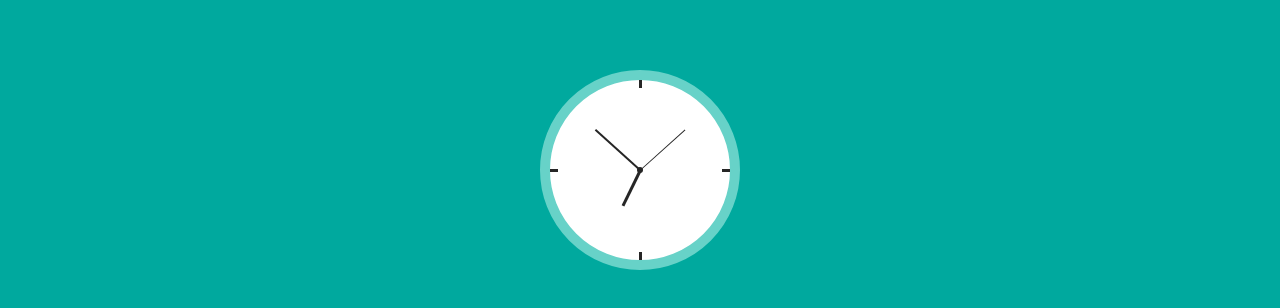
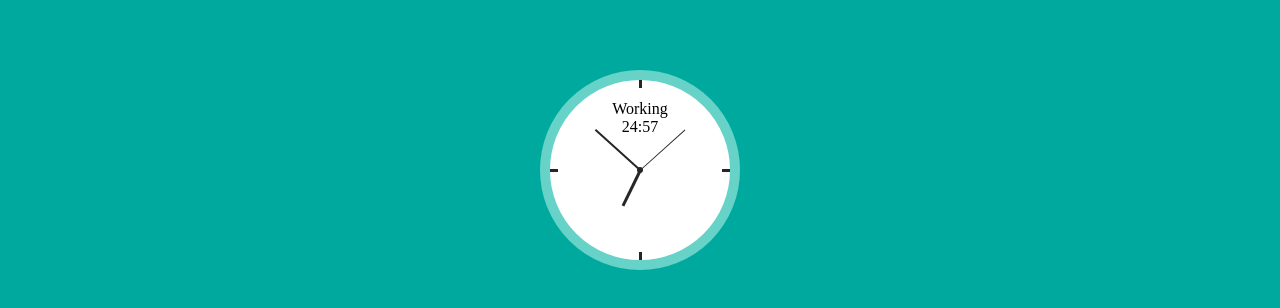
Before and after one commit to vincechang/pomodoro, a React (Create React App) app: page / in a window 1280 px wide. Both pictures are taken after a click on the element 640 px from the left and 400 px from the top of the page. Shown: the part 230-538 px from the top of the page. Built offline with nearby package versions, Linux system fonts and the light colour scheme.

Commit message:
Display status: working, short break or long break

```diff
--- a/src/Clock.jsx
+++ b/src/Clock.jsx
@@ -15,8 +15,10 @@ class Clock extends Component {
     };
     this.clickClock = this.clickClock.bind(this);
     this.setWorking = this.setWorking.bind(this);
+    this.setBreak = this.setBreak.bind(this);
     this.cancelWorking = this.cancelWorking.bind(this);
     this.cancelBreak = this.cancelBreak.bind(this);
+    this.renderTimeLeft = this.renderTimeLeft.bind(this);
   }
 
   componentDidMount() {
@@ -31,11 +33,35 @@ class Clock extends Component {
 
   setWorking() {
     console.log('working');
-    this.setState({ clockStatus: 'working' });
+    const pomodoroMinutes = this.state.pomodoroMinutes;
+    this.endTime = this.state.now.add(pomodoroMinutes, 'm');
+    this.setState({
+      now: moment(),
+      clockStatus: 'working',
+    });
+  }
+
+  setBreak() {
+    console.log('break');
+    const pomodorosDone = this.state.pomodorosDone + 1;
+    let clockStatus;
+    let breakTime;
+    if (pomodorosDone % 4 === 0) {
+      clockStatus = 'longbreak';
+      breakTime = this.state.longBreakMinutes;
+    } else {
+      clockStatus = 'shortbreak';
+      breakTime = this.state.shortBreakMinutes;
+    }
+    this.endTime = this.state.now.add(breakTime, 'm');
+    this.setState({
+      clockStatus,
+      pomodorosDone,
+    });
   }
 
   cancelWorking() {
-    console.log('cancel working');
+    console.log('cancel work');
     this.setState({ clockStatus: 'normal' });
   }
 
@@ -45,9 +71,18 @@ class Clock extends Component {
   }
 
   tick() {
+    const clockStatus = this.state.clockStatus;
     this.setState({
       now: moment(),
     });
+    if (this.state.now.isSameOrAfter(this.endTime)) {
+      if (clockStatus === 'working') {
+        this.setBreak();
+      }
+      if (clockStatus === 'shortbreak' || clockStatus === 'longbreak') {
+        this.setWorking();
+      }
+    }
   }
 
   clickClock() {
@@ -60,6 +95,28 @@ class Clock extends Component {
     if (clockStatus in action) {
       action[clockStatus]();
     }
+  }
+
+  renderTimeLeft() {
+    if (this.state.clockStatus === 'normal') return null;
+    const timeLeft = this.endTime.diff(this.state.now, 'second');
+    const minutesLeft = Math.floor(timeLeft / 60);
+    const secondsLeft = timeLeft % 60;
+    const info = {
+      working: 'Working',
+      shortbreak: 'Short Break',
+      longbreak: 'Long Break',
+    };
+    return (
+      <div className="info">
+        <div>
+          {info[this.state.clockStatus]}
+        </div>
+        <div>
+          {`${minutesLeft}:${secondsLeft}`}
+        </div>
+      </div>
+    );
   }
 
   render() {
@@ -82,6 +139,7 @@ class Clock extends Component {
       },
     };
     return (
+      <div>
         <div className="clock" onClick={this.clickClock}>
           <div className="top" />
           <div className="right" />
@@ -91,6 +149,8 @@ class Clock extends Component {
           <div className="hands second" style={style.secondAngle} />
           <div className="hands minute" style={style.minuteAngle} />
           <div className="hands hour" style={style.hourAngle} />
+          {this.renderTimeLeft()}
+        </div>
       </div>
     );
   }
--- a/src/index.css
+++ b/src/index.css
@@ -12,15 +12,21 @@ body {
   background-color: #00A99E;
 }
 
+.info {
+  position: absolute;
+  top: 20px;
+  left: 0;
+  right: 0;
+}
+
 .clock {
-  position: relative;
+  position: absolute;
   height: 200px;
   width: 200px;
   background: white;
   box-sizing: border-box;
   border-radius: 100%;
   border: 10px solid #67D2C8;
-  position: absolute;
   top: 0;
   left: 0;
   right: 0;
```
Lines whose indentation alone changed are shown as unchanged.
